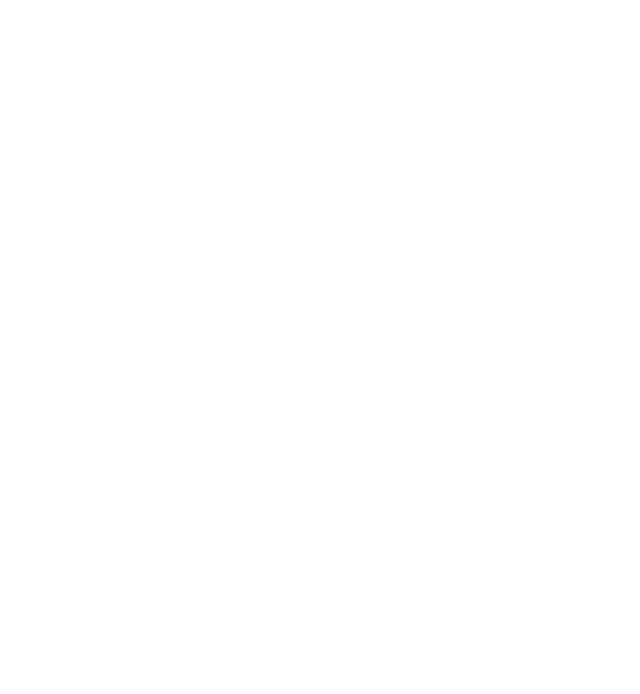
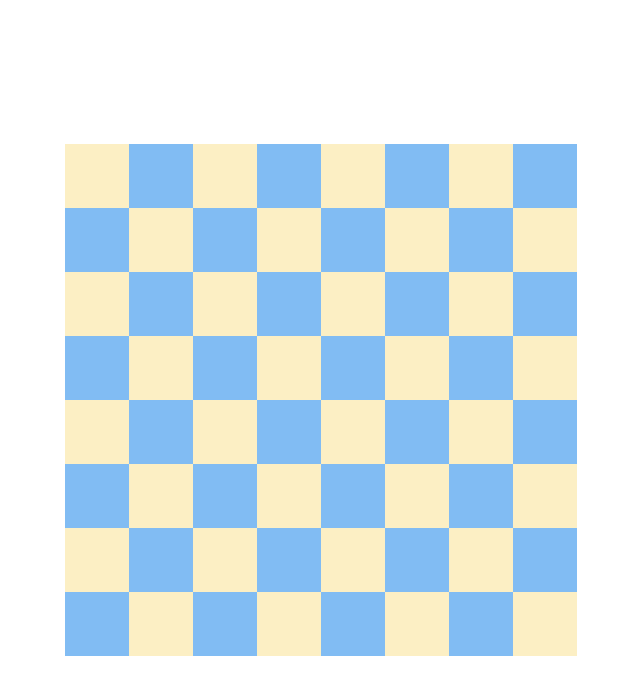
Before and after one commit to Domior/chess-app-react-ts, a React (Create React App) app: page / in a window 1280 px wide. Shown: the top 694 px of the page, without its empty margins (319-959 px from the left). Built offline with nearby package versions, Linux system fonts and the light colour scheme.

Commit message:
made board init

```diff
--- a/src/App.tsx
+++ b/src/App.tsx
@@ -1,11 +1,25 @@
 import React from 'react';
 
-import Board from './components/Board';
+import BoardComponent from './components/BoardComponent';
+
+import { Board } from './models/Board';
 
 function App() {
+  const [board, setBoard] = React.useState(new Board());
+
+  React.useEffect(() => {
+    restart();
+  }, []);
+
+  function restart() {
+    const newBoard = new Board();
+    newBoard.initCells();
+    setBoard(newBoard);
+  }
+
   return (
     <div className="app">
-      <Board />
+      <BoardComponent board={board} setBoard={setBoard} />
     </div>
   );
 }
--- a/src/components/Board.tsx
+++ /dev/null
@@ -1,7 +0,0 @@
-import React from 'react';
-
-const Board = () => {
-  return <div className="board"></div>;
-};
-
-export default Board;
--- /dev/null
+++ b/src/components/BoardComponent.tsx
@@ -0,0 +1,26 @@
+import React, { FC } from 'react';
+
+import CellComponent from './CellComponent';
+
+import { Board } from '../models/Board';
+
+interface BoardProps {
+  board: Board;
+  setBoard: (board: Board) => void;
+}
+
+const BoardComponent: FC<BoardProps> = ({ board, setBoard }) => {
+  return (
+    <div className="board">
+      {board.cells.map((row, i) => (
+        <React.Fragment key={i}>
+          {row.map(cell => (
+            <CellComponent cell={cell} key={cell.id} />
+          ))}
+        </React.Fragment>
+      ))}
+    </div>
+  );
+};
+
+export default BoardComponent;
--- /dev/null
+++ b/src/components/CellComponent.tsx
@@ -0,0 +1,13 @@
+import React, { FC } from 'react';
+
+import { Cell } from '../models/Cell';
+
+interface CellProps {
+  cell: Cell;
+}
+
+const CellComponent: FC<CellProps> = ({ cell }) => {
+  return <div className={['cell', cell.color].join(' ')}></div>;
+};
+
+export default CellComponent;
--- /dev/null
+++ b/src/models/Board.ts
@@ -0,0 +1,20 @@
+import { Cell } from './Cell';
+import { Colors } from './Colors';
+
+export class Board {
+  cells: Cell[][] = [];
+
+  public initCells() {
+    for (let i = 0; i < 8; i++) {
+      const row: Cell[] = [];
+      for (let j = 0; j < 8; j++) {
+        if ((i + j) % 2 !== 0) {
+          row.push(new Cell(this, j, i, Colors.BLACK, null));
+        } else {
+          row.push(new Cell(this, j, i, Colors.WHITE, null));
+        }
+      }
+      this.cells.push(row);
+    }
+  }
+}
--- /dev/null
+++ b/src/models/Cell.ts
@@ -0,0 +1,29 @@
+import { Board } from './Board';
+import { Colors } from './Colors';
+import { Figure } from './figures/Figure';
+
+export class Cell {
+  readonly x: number;
+  readonly y: number;
+  readonly color: Colors;
+  figure: Figure | null;
+  board: Board;
+  available: boolean;
+  id: number;
+
+  constructor(
+    board: Board,
+    x: number,
+    y: number,
+    color: Colors,
+    figure: Figure | null,
+  ) {
+    this.x = x;
+    this.y = y;
+    this.color = color;
+    this.figure = figure;
+    this.board = board;
+    this.available = false;
+    this.id = Math.random();
+  }
+}
--- /dev/null
+++ b/src/models/Colors.ts
@@ -0,0 +1,4 @@
+export enum Colors {
+  WHITE = 'white',
+  BLACK = 'black',
+}
--- /dev/null
+++ b/src/models/Player.ts
@@ -0,0 +1 @@
+export class Player {}
--- /dev/null
+++ b/src/models/figures/Figure.ts
@@ -0,0 +1 @@
+export class Figure {}
```
Also changed, not shown: src/components/Cell.tsx (deleted, +0 -7 lines).
